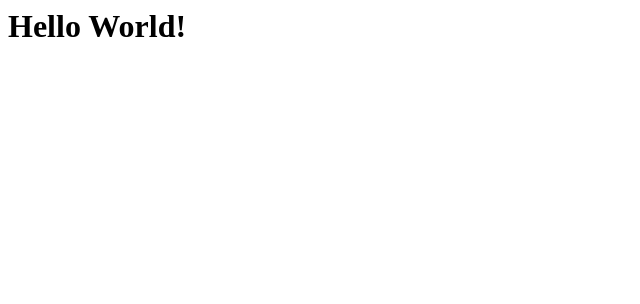
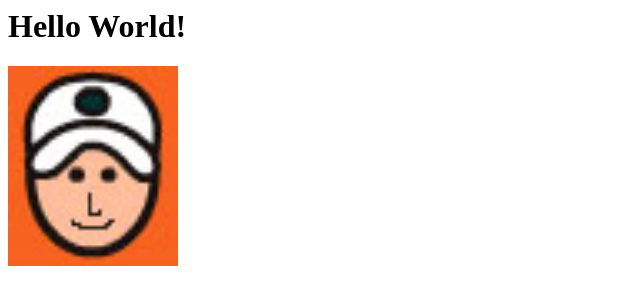
Before and after one commit to ZelHub-7/ZelHub-7.github.io, a plain HTML site: page index.html in a window 1280 px wide. Shown: the whole page, without its empty margins (0-640 px from the left). Drawn offline with Linux system fonts and the light colour scheme.

Commit message:
add image

```diff
--- a/index.html
+++ b/index.html
@@ -1,5 +1,7 @@
 <html>
 
 <h1>Hello World!</h1>
-
+    <div>
+        <img src="guy1.jpg" height="200"/>
+    </div>
 </html>
```
Also changed, not shown: guy1.jpg (added).
